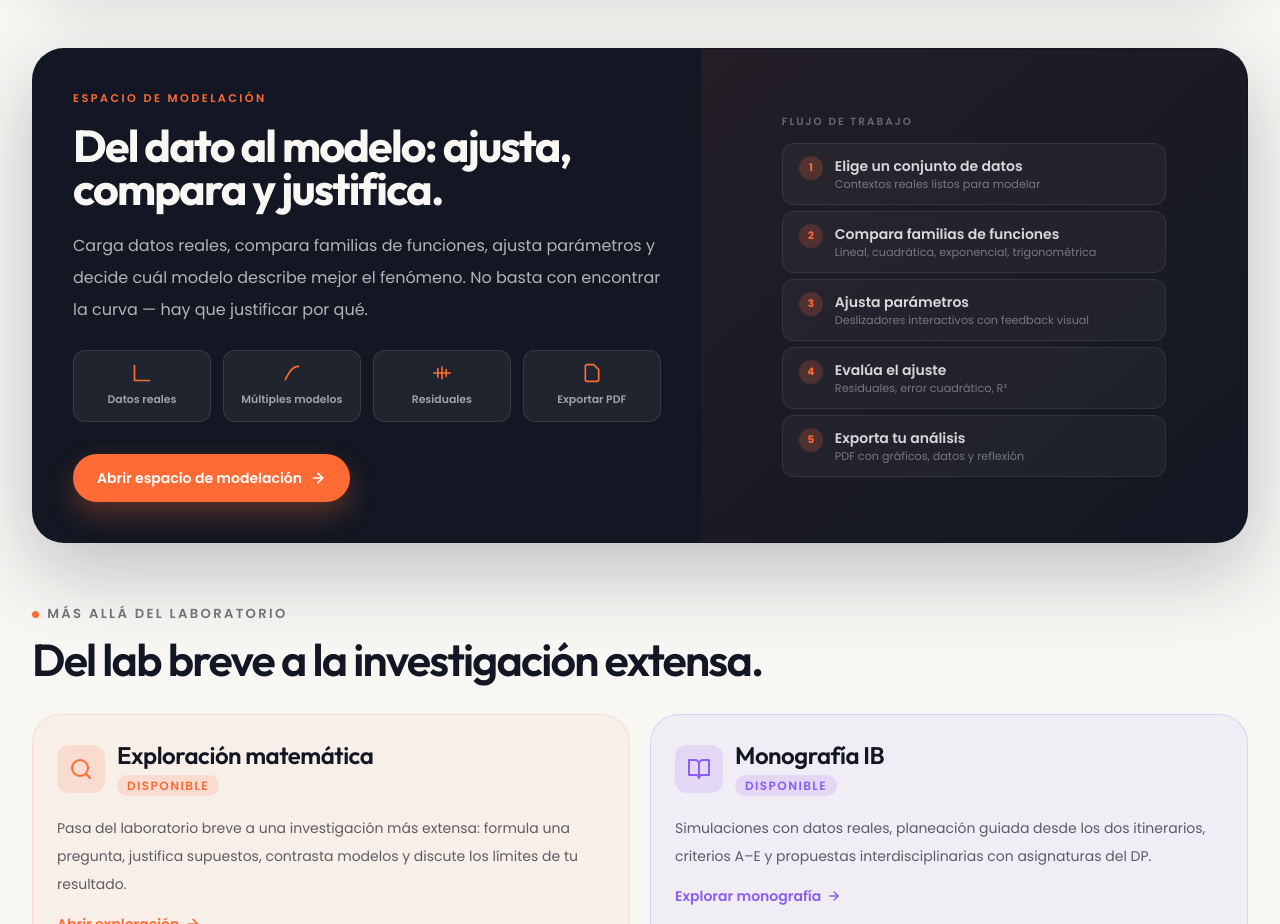
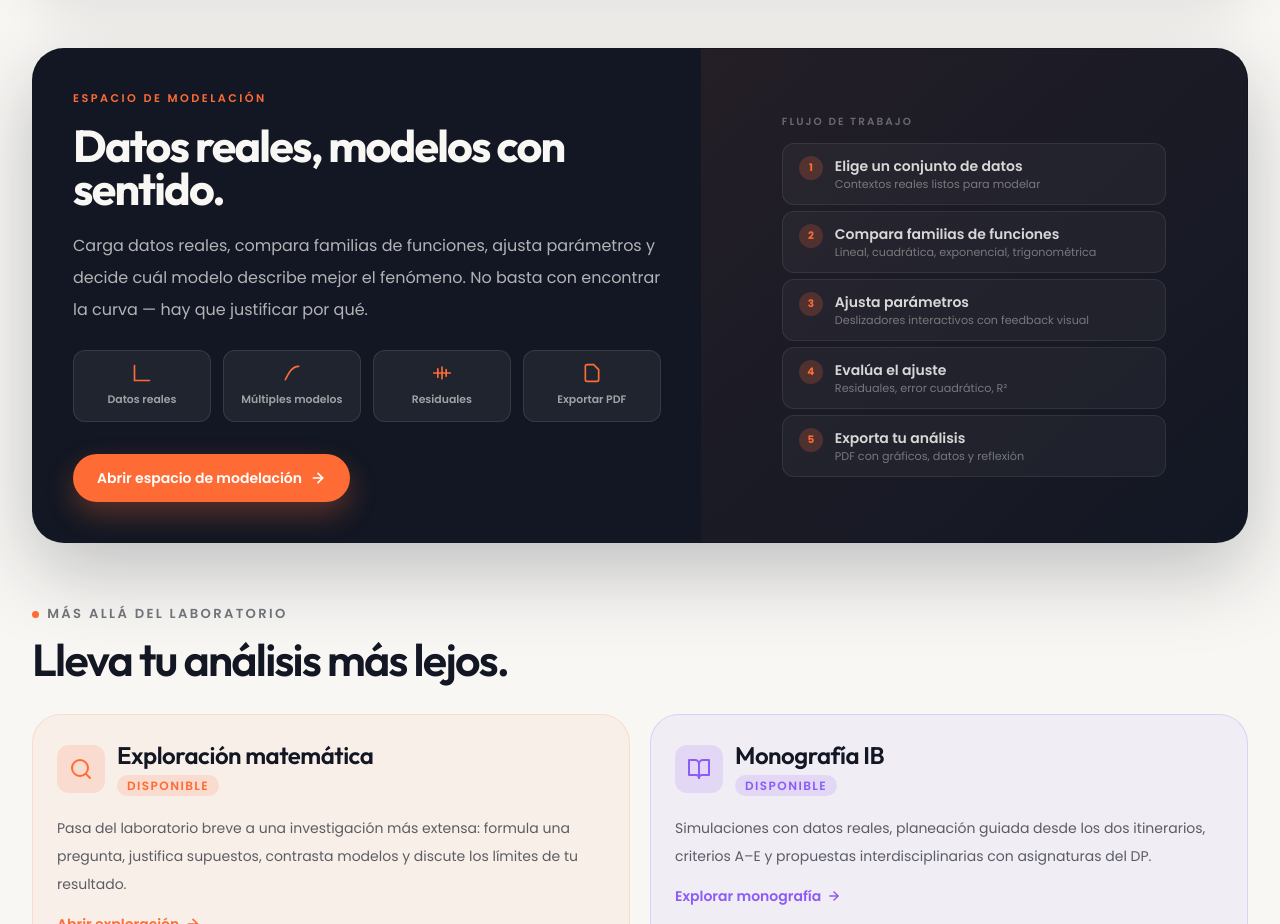
Before and after one commit to atorregroza/mathmodels-lab, a React (Vite) app: page / in a window 1280 px wide. Shown: the part 2400-3324 px from the top of the page. Built offline with nearby package versions, Linux system fonts and the light colour scheme.

Commit message:
fix: fresher headlines (#42)
- Modeling: 'Datos reales, modelos con sentido.'
- Investigation: 'Lleva tu análisis más lejos.'

Co-authored-by: Claude Opus 4.6 (1M context) <noreply@anthropic.com>

```diff
--- a/src/pages/DerivaHomePage.jsx
+++ b/src/pages/DerivaHomePage.jsx
@@ -226,7 +226,7 @@ export const DerivaHomePage = () => {
             <div className="p-6 md:p-8 lg:p-10">
               <p className="text-[0.7rem] font-semibold uppercase tracking-[0.22em] text-signal">Espacio de modelación</p>
               <h2 className="mt-4 font-display text-[clamp(1.8rem,3.5vw,3rem)] font-bold leading-[0.96] tracking-[-0.04em]">
-                Del dato al modelo: ajusta, compara y justifica.
+                Datos reales, modelos con sentido.
               </h2>
               <p className="mt-5 text-base leading-8 text-paper/70">
                 Carga datos reales, compara familias de funciones, ajusta parámetros y decide cuál modelo describe mejor el fenómeno. No basta con encontrar la curva — hay que justificar por qué.
@@ -285,7 +285,7 @@ export const DerivaHomePage = () => {
             <div>
               <p className="section-kicker">Más allá del laboratorio</p>
               <h2 className="mt-3 font-display text-[clamp(1.8rem,3.5vw,3rem)] font-semibold leading-[0.98] tracking-[-0.04em]">
-                Del lab breve a la investigación extensa.
+                Lleva tu análisis más lejos.
               </h2>
             </div>
           </div>
```
